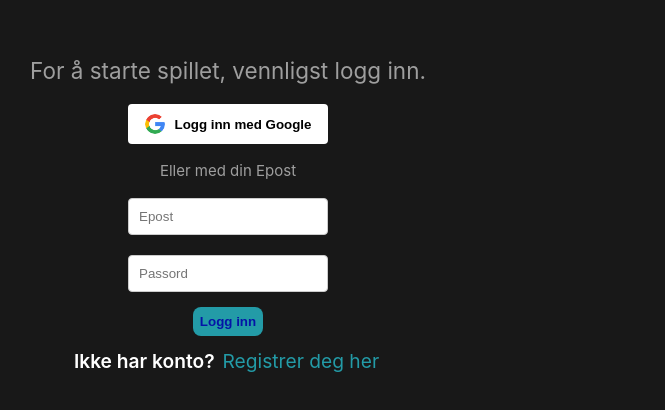
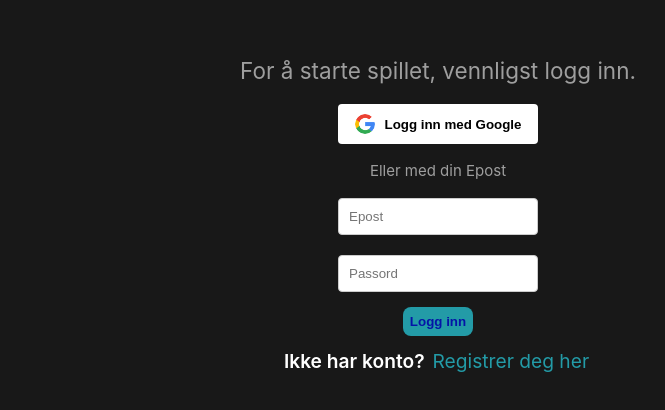
Before and after one commit to evilimas/Yatzy-Game, a Vue app: page / in a window 1280 px wide. Shown: the part 260-670 px from the top of the page, without its empty margins (202-867 px from the left). Built offline with nearby package versions, Linux system fonts and the light colour scheme; no server answers; what oh-vue-icons would draw is missing.

Commit message:
some styles fix

```diff
--- a/src/assets/base.css
+++ b/src/assets/base.css
@@ -59,14 +59,13 @@
 }
 
 body {
-  min-height: 100vh;
+  /* min-height: 100vh; */
   color: var(--color-text);
   background: var(--color-background);
   transition: color 0.5s, background-color 0.5s;
   line-height: 1.6;
-  font-family: Inter, -apple-system, BlinkMacSystemFont, 'Segoe UI', Roboto,
-    Oxygen, Ubuntu, Cantarell, 'Fira Sans', 'Droid Sans', 'Helvetica Neue',
-    sans-serif;
+  font-family: Inter, -apple-system, BlinkMacSystemFont, "Segoe UI", Roboto, Oxygen, Ubuntu,
+    Cantarell, "Fira Sans", "Droid Sans", "Helvetica Neue", sans-serif;
   font-size: 15px;
   text-rendering: optimizeLegibility;
   -webkit-font-smoothing: antialiased;
--- a/src/assets/main.css
+++ b/src/assets/main.css
@@ -57,8 +57,8 @@
   }
 
   #app {
-    display: grid;
-    grid-template-columns: 1fr 1fr;
+    display: flex;
+    flex-direction: column;
     padding: 0 2rem;
   }
 }
```
